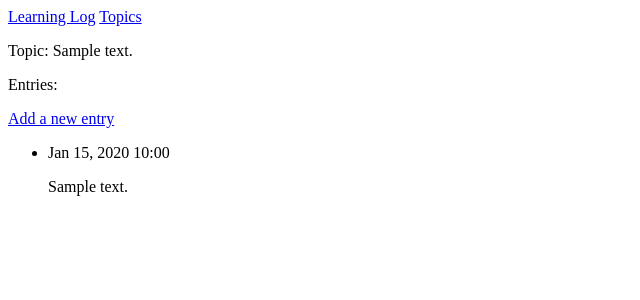
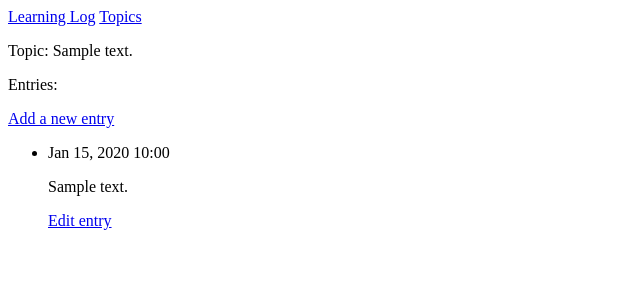
Before and after one commit to hreluz/django-learning-log, a Django app: page /topics/1/ in a window 1280 px wide. Shown: the top 300 px of the page, without its empty margins (0-640 px from the left). Run offline with Django 4.2, Linux system fonts and the light colour scheme; tables that the repository leaves empty hold one stand-in row (values such as "Sample post").

Commit message:
Edit form for Entries

```diff
--- a/learning_logs/templates/learning_logs/topic.html
+++ b/learning_logs/templates/learning_logs/topic.html
@@ -10,6 +10,9 @@
         <li>
             <p>{{ entry.date_added|date:'M d, Y H:i' }}</p>
             <p>{{ entry.text|linebreaks}}</p>
+            <p>
+                <a href="{% url 'learning_logs:edit_entry' entry.id %}">Edit entry</a>
+            </p>
         </li>
     {% empty %}
         <li>There are no entries for this topic yet.</li>
--- a/learning_logs/urls.py
+++ b/learning_logs/urls.py
@@ -16,4 +16,6 @@ urlpatterns = [
     path('new_topic/', views.new_topic, name='new_topic'),
     # Page for adding a new entry
     path('new_entry/<int:topic_id>/', views.new_entry, name='new_entry'),
+    # Page for editing an entry
+    path('edit_entry/<int:entry_id>/', views.edit_entry, name='edit_entry')
 ]
--- a/learning_logs/views.py
+++ b/learning_logs/views.py
@@ -1,6 +1,6 @@
 from django.shortcuts import render, redirect
 
-from .models import Topic
+from .models import Topic, Entry
 from .forms import TopicForm, EntryForm
 
 
@@ -61,3 +61,22 @@ def new_entry(request, topic_id):
     # Display a blank or invalid form
     context = {'topic': topic, 'form': form}
     return render(request, 'learning_logs/new_entry.html', context)
+
+
+def edit_entry(request, entry_id):
+    """Edit an existing entry."""
+    entry = Entry.objects.get(id=entry_id)
+    topic = entry.topic
+
+    if request.method != 'POST':
+        # Initial request; pre-fill form with the current entry
+        form = EntryForm(instance=entry)
+    else:
+        # POST data submitted; process data
+        form = EntryForm(instance=entry, data=request.POST)
+        if form.is_valid():
+            form.save()
+            return redirect('learning_logs:topic', topic_id=topic.id)
+
+    context = {'entry': entry, 'topic': topic, 'form': form}
+    return render(request, 'learning_logs/edit_entry.html', context)
```
Also changed, not shown: learning_logs/templates/learning_logs/edit_entry.html (added, +13 -0 lines).
